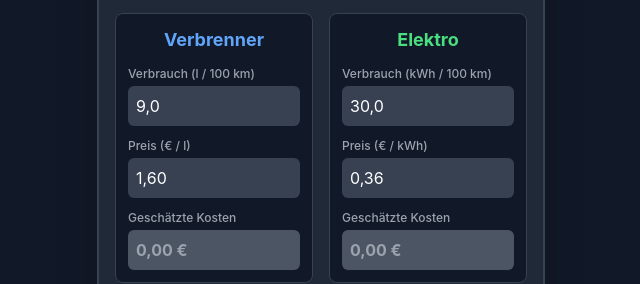
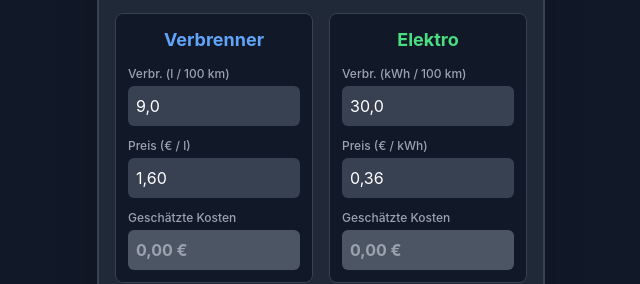
Before and after one commit to krstb/spritrechner, a plain HTML site: page index.html in a window 1280 px wide. Shown: the part 211-495 px from the top of the page, 319-959 px from the left. Drawn offline with nearby package versions, Linux system fonts and the light colour scheme.

Commit message:
Update index.html

```diff
--- a/index.html
+++ b/index.html
@@ -63,7 +63,7 @@
             <div class="bg-gray-900 border border-gray-700 p-3 rounded-lg space-y-3">
                 <h2 class="text-lg font-bold text-blue-400 text-center">Verbrenner</h2>
                 <div>
-                    <label for="fuelConsumption" class="block text-xs font-medium text-gray-400 mb-1">Verbrauch (l / 100 km)</label>
+                    <label for="fuelConsumption" class="block text-xs font-medium text-gray-400 mb-1">Verbr. (l / 100 km)</label>
                     <input type="text" id="fuelConsumption" inputmode="decimal" class="w-full p-2 rounded-md bg-gray-700 text-white placeholder-gray-500 focus:outline-none focus:ring-2 focus:ring-blue-500 transition-colors" placeholder="z.B. 9,0">
                 </div>
                 <div>
@@ -79,7 +79,7 @@
             <div class="bg-gray-900 border border-gray-700 p-3 rounded-lg space-y-3">
                 <h2 class="text-lg font-bold text-green-400 text-center">Elektro</h2>
                 <div>
-                    <label for="kwhConsumption" class="block text-xs font-medium text-gray-400 mb-1">Verbrauch (kWh / 100 km)</label>
+                    <label for="kwhConsumption" class="block text-xs font-medium text-gray-400 mb-1">Verbr. (kWh / 100 km)</label>
                     <input type="text" id="kwhConsumption" inputmode="decimal" class="w-full p-2 rounded-md bg-gray-700 text-white placeholder-gray-500 focus:outline-none focus:ring-2 focus:ring-green-500 transition-colors" placeholder="z.B. 30,0">
                 </div>
                 <div>
```
